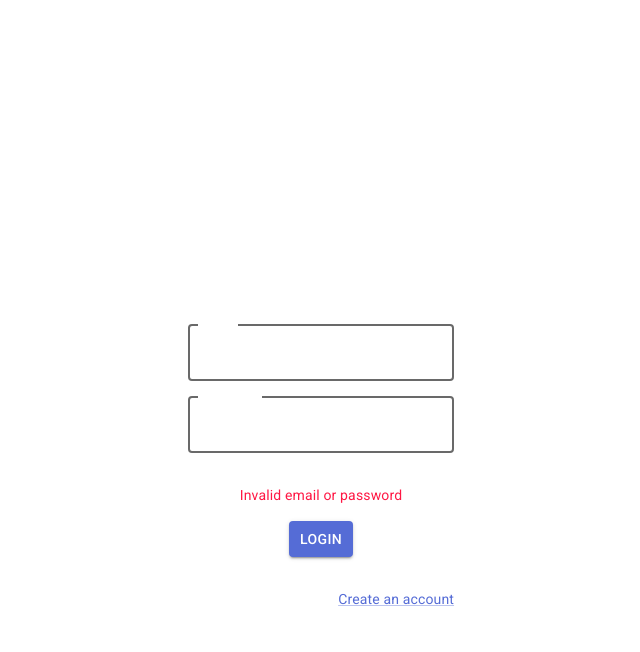
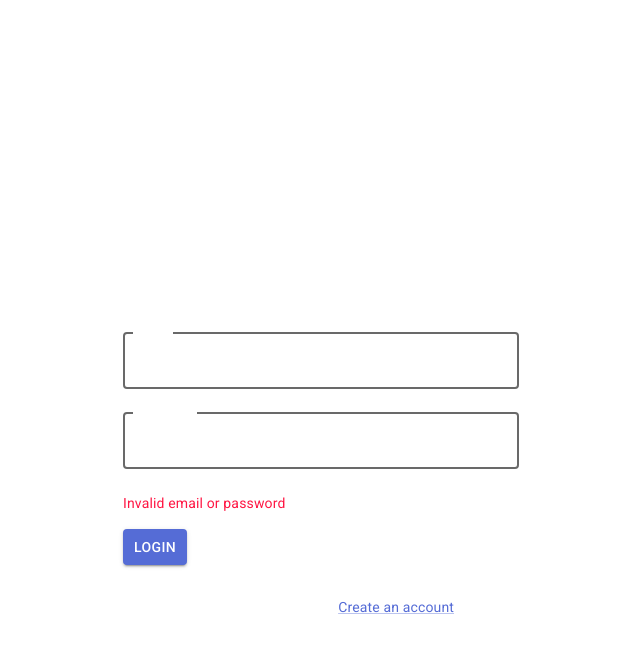
Before and after one commit to abindra-shk/FORM-PROJECT, a React (Vite) app: page / in a window 1280 px wide. Both pictures are taken after typing "name@example.com", "Sample123" into the empty fields and a click on the button "LOGIN". Shown: the top 652 px of the page, without its empty margins (319-959 px from the left). Built offline with nearby package versions, Linux system fonts and the light colour scheme; no server answers.

Commit message:
Feature:Added formik for validation.

```diff
--- a/package.json
+++ b/package.json
@@ -19,6 +19,7 @@
     "@reduxjs/toolkit": "^2.2.6",
     "axios": "^1.7.2",
     "dayjs": "^1.11.11",
+    "formik": "^2.4.6",
     "lodash": "^4.17.21",
     "moment": "^2.30.1",
     "moment-timezone": "^0.5.45",
@@ -26,7 +27,8 @@
     "react-dom": "^18.2.0",
     "react-redux": "^9.1.2",
     "react-router-dom": "^6.24.1",
-    "styled-components": "^6.1.11"
+    "styled-components": "^6.1.11",
+    "yup": "^1.4.0"
   },
   "devDependencies": {
     "@types/node": "^20.14.9",
--- a/src/pages/Auth/Login.tsx
+++ b/src/pages/Auth/Login.tsx
@@ -1,48 +1,59 @@
-import React, { useState } from 'react';
+import { useState } from 'react';
 import { useNavigate } from 'react-router-dom';
-import { TextField, Button, Box, Typography, Container, Link } from '@mui/material';
+import {
+  TextField,
+  Button,
+  Box,
+  Typography,
+  Container,
+  Link,
+} from '@mui/material';
+import { useDispatch } from 'react-redux';
+import { useFormik } from 'formik';
+import * as Yup from 'yup';
 import { PostRequest } from '../../services/services';
 import { API_ENDPOINTS } from '../../utils/constant';
-import { useDispatch } from 'react-redux';
 import { setAuthInfo } from './authSlice';
 
-const LoginForm = () => {
-  const [formValues, setFormValues] = useState({
-    email: '',
-    password: '',
+const LoginSchema = Yup.object().shape({
+  email: Yup.string().email().required().label('Email'),
+  password: Yup.string().required().label('Password'),
 });
 
-  const [errorMessage, setErrorMessage] = useState('');
+const LoginForm = () => {
+  const [generalError, setGeneralError] = useState('');
   const navigate = useNavigate();
   const dispatch = useDispatch();
 
-  const handleChange = (e: React.ChangeEvent<HTMLInputElement>) => {
-    setFormValues({
-      ...formValues,
-      [e.target.name]: e.target.value,
+  const formik = useFormik({
+    initialValues: {
+      email: '',
+      password: '',
+    },
+    validationSchema: LoginSchema,
+    validateOnChange: true,
+    validateOnBlur: true,
+    onSubmit: async (values, { setSubmitting }) => {
+      try {
+        const response = await PostRequest(
+          `${API_ENDPOINTS.ACCOUNT}/login`,
+          values
+        );
+        const { accessToken, data } = response.data;
+        localStorage.setItem('accessToken', accessToken);
+        dispatch(setAuthInfo({ accessToken, userInfo: data }));
+        navigate('/form');
+      } catch (error) {
+        setGeneralError('Invalid email or password');
+      } finally {
+        setSubmitting(false);
+      }
+    },
   });
-  };
-
-  const handleSubmit = async (e: React.FormEvent) => {
-    e.preventDefault();
-    try {
-      const response = await PostRequest(`${API_ENDPOINTS.ACCOUNT}/login`, formValues);
-      const { accessToken, data } = response.data;
-      localStorage.setItem('accessToken',accessToken);
-      console.log('Login successful', response.data);
-      dispatch(setAuthInfo({ accessToken, userInfo: data }));
-      navigate('/form'); // Navigate to the form component on submit
-    } catch (error) {
-      console.error('Login failed', error);
-      setErrorMessage('Invalid email or password');
-    }
-  };
 
   return (
     <Container maxWidth="xs">
       <Box
-        component="form"
-        onSubmit={handleSubmit}
         sx={{
           display: 'flex',
           color: 'white',
@@ -55,35 +66,55 @@ const LoginForm = () => {
         <Typography variant="h4" component="h1" gutterBottom>
           Login
         </Typography>
+        <form onSubmit={formik.handleSubmit} style={{ width: '100%' }}>
           <TextField
             fullWidth
             label="Email"
-          name="email"
             variant="outlined"
             type="email"
-          value={formValues.email}
-          onChange={handleChange}
+            name="email"
+            onChange={formik.handleChange}
+            onBlur={formik.handleBlur}
+            value={formik.values.email}
+            error={formik.touched.email && Boolean(formik.errors.email)}
+            helperText={formik.touched.email && formik.errors.email}
+            margin="normal"
           />
           <TextField
             fullWidth
             label="Password"
-          name="password"
             variant="outlined"
             type="password"
-          value={formValues.password}
-          onChange={handleChange}
+            name="password"
+            onChange={formik.handleChange}
+            onBlur={formik.handleBlur}
+            value={formik.values.password}
+            error={formik.touched.password && Boolean(formik.errors.password)}
+            helperText={formik.touched.password && formik.errors.password}
+            margin="normal"
           />
-        {errorMessage && (
+          {generalError && (
             <Typography variant="body2" color="error" sx={{ mt: 2 }}>
-            {errorMessage}
+              {generalError}
             </Typography>
           )}
-        <Button type="submit" variant="contained" color="primary" fullWidth>
-          Login
+          <Button
+            type="submit"
+            variant="contained"
+            color="primary"
+            fullWidth
+            disabled={formik.isSubmitting}
+            sx={{ mt: 2 }}
+          >
+            {formik.isSubmitting ? 'Logging in...' : 'Login'}
           </Button>
+        </form>
         <Typography variant="body2" component="p" sx={{ mt: 2 }}>
           Don't have an account?{' '}
-          <Link onClick={() => navigate('/register')} sx={{ cursor: 'pointer' }}>
+          <Link
+            onClick={() => navigate('/register')}
+            sx={{ cursor: 'pointer' }}
+          >
             Create an account
           </Link>
         </Typography>
--- a/src/pages/Auth/Register.tsx
+++ b/src/pages/Auth/Register.tsx
@@ -84,7 +84,7 @@ const RegisterForm = () => {
           value={formValues.repeat_password}
           onChange={handleChange}
         />
-        <Button type="submit" variant="contained" color="primary" fullWidth>
+        <Button type="submit" variant="contained" color="primary" sx={{width:'100px'}}>
           Register
         </Button>
         <Typography variant="body2" component="p" sx={{ mt: 2 }}>
--- a/src/pages/Home/Form/Form.tsx
+++ b/src/pages/Home/Form/Form.tsx
@@ -1,27 +1,28 @@
-import React, { useEffect, useState } from "react";
-import ErrorIcon from "@mui/icons-material/Error";
-import "./Form.style";
-import FormRow from "./FormRow";
-import { FormItem } from "../../../interface/interface";
-import { Button, Typography } from "@mui/material";
-import AddIcon from "@mui/icons-material/Add";
-import FormHeading from "./FormHeading";
+import { useEffect, useState } from 'react';
+import ErrorIcon from '@mui/icons-material/Error';
+import './Form.style';
+import FormRow from './FormRow';
+import { FormItem } from '../../../interface/interface';
+import { Button, Typography } from '@mui/material';
+import AddIcon from '@mui/icons-material/Add';
+import FormHeading from './FormHeading';
 import {
   GetRequest,
   PostRequest,
   DeleteRequest,
   PatchRequest,
-} from "../../../services/services";
-import { API_ENDPOINTS } from "../../../utils/constant";
-import dayjs, { Dayjs } from "dayjs";
-import { ErrorMessage, StyledForm } from "./Form.style";
-import ConfirmDialog from "./ConfirmDialog";
-import AutoCompleteSearch from "./AutoCompleteSearch";
+} from '../../../services/services';
+import { API_ENDPOINTS } from '../../../utils/constant';
+import dayjs, { Dayjs } from 'dayjs';
+import { ErrorMessage, StyledForm } from './Form.style';
+import ConfirmDialog from './ConfirmDialog';
+import AutoCompleteSearch from './AutoCompleteSearch';
 import {
   setNetworkInfo,
   clearNetworkInfo,
-} from "../../../services/networkSlice";
-import { useDispatch } from "react-redux";
+} from '../../../services/networkSlice';
+import { useDispatch } from 'react-redux';
+import { useNavigate } from 'react-router-dom';
 
 const Form = () => {
   const dispatch = useDispatch();
@@ -32,14 +33,20 @@ const Form = () => {
   const [error, setError] = useState<string | null>(null);
   const [errorId, setErrorId] = useState<string | null>(null);
 
+  const navigate = useNavigate();
+
   const displayAllUsers = async (): Promise<void> => {
     try {
-      dispatch(setNetworkInfo("fetching"));
+      dispatch(setNetworkInfo('fetching'));
       const res = await GetRequest(API_ENDPOINTS.TEST);
+      // res status
+      if (res.status == 402) {
+        navigate ('./login')
+      }
       dispatch(clearNetworkInfo());
       setFormArray(res.data.data);
       setFilteredFormArray(res.data.data);
-      console.log("users", res);
+      console.log('users', res);
     } catch (err) {
       console.log(err);
     }
@@ -55,19 +62,19 @@ const Form = () => {
       const obj = { ...item };
 
       switch (name) {
-        case "name":
+        case 'name':
           obj.name = value;
           updateData(id, { name: value });
           break;
-        case "email":
+        case 'email':
           obj.email = value;
           updateData(id, { email: value });
           break;
-        case "address":
+        case 'address':
           obj.address = value;
           updateData(id, { address: value });
           break;
-        case "ratePerHour":
+        case 'ratePerHour':
           obj.ratePerHour = value;
           if (obj.ratePerHour.toString().trim().length !== 0) {
             obj.total = obj.hours * value;
@@ -77,7 +84,7 @@ const Form = () => {
           updateData(id, { ratePerHour: value });
           updateData(id, { total: obj.total });
           break;
-        case "hours":
+        case 'hours':
           obj.hours = value;
           if (obj.hours.toString().trim().length !== 0) {
             obj.total = obj.ratePerHour * value;
@@ -87,21 +94,21 @@ const Form = () => {
           updateData(id, { hours: value });
           updateData(id, { total: obj.total });
           break;
-        case "startDate":
-        case "endDate":
+        case 'startDate':
+        case 'endDate':
           obj[name] = value;
           if (
-            name === "startDate" &&
+            name === 'startDate' &&
             obj.endDate &&
             dayjs(value).isAfter(dayjs(obj.endDate))
           ) {
-            setError("Start date cannot be after end date");
+            setError('Start date cannot be after end date');
           } else if (
-            name === "endDate" &&
+            name === 'endDate' &&
             obj.startDate &&
             dayjs(value).isBefore(dayjs(obj.startDate))
           ) {
-            setError("End date cannot be before start date");
+            setError('End date cannot be before start date');
           } else {
             obj.days = calculateDays(obj.startDate, obj.endDate);
             setError(null);
@@ -109,7 +116,7 @@ const Form = () => {
             updateData(id, { days: obj.days });
           }
           break;
-        case "dateRange":
+        case 'dateRange':
           obj.startDate = value.startDate;
           obj.endDate = value.endDate;
           obj.days = value.days;
@@ -127,7 +134,9 @@ const Form = () => {
     };
 
     setFormArray((prevFormArray) => prevFormArray.map(updateItem));
-    setFilteredFormArray((prevFilteredArray) => prevFilteredArray.map(updateItem));
+    setFilteredFormArray((prevFilteredArray) =>
+      prevFilteredArray.map(updateItem)
+    );
   };
 
   const updateData = async (id: string, value: any) => {
@@ -145,7 +154,7 @@ const Form = () => {
 
   const calculateDays = (startDate: Dayjs | null, endDate: Dayjs | null) => {
     if (startDate && endDate) {
-      return dayjs(endDate).diff(dayjs(startDate), "day");
+      return dayjs(endDate).diff(dayjs(startDate), 'day');
     }
     return 0;
   };
@@ -153,8 +162,12 @@ const Form = () => {
   const handleDelete = async (id: string) => {
     try {
       await DeleteRequest(`${API_ENDPOINTS.TEST}/${id}`);
-      setFormArray((prevFormArray) => prevFormArray.filter((item) => item._id !== id));
-      setFilteredFormArray((prevFilteredArray) => prevFilteredArray.filter((item) => item._id !== id));
+      setFormArray((prevFormArray) =>
+        prevFormArray.filter((item) => item._id !== id)
+      );
+      setFilteredFormArray((prevFilteredArray) =>
+        prevFilteredArray.filter((item) => item._id !== id)
+      );
     } catch (err) {
       console.log(err);
     }
--- /dev/null
+++ b/src/routes/protectedRoute.tsx
@@ -0,0 +1,12 @@
+import React from 'react';
+import { Navigate, Outlet } from 'react-router-dom';
+import { useSelector } from 'react-redux';
+
+
+const ProtectedRoute: React.FC = () => {
+  const isAuthenticated = useSelector((state: any) => state.auth.isAuthenticated);
+
+  return isAuthenticated ? <Outlet /> : <Navigate to="/login" />;
+};
+
+export default ProtectedRoute;
--- a/src/routes/routes.tsx
+++ b/src/routes/routes.tsx
@@ -1,15 +1,21 @@
+import React from 'react';
 import { Routes, Route } from 'react-router-dom';
 import LoginForm from '../pages/Auth/Login';
 import RegisterForm from '../pages/Auth/Register';
 import Form from '../pages/Home/Form/Form';
+import ProtectedRoute from './protectedRoute';
 
-const MainRoute = () => {
+const MainRoute: React.FC = () => {
   return (
     <Routes>
-      <Route path="/" element={<LoginForm />} />{' '}
+      <Route path="/" element={<LoginForm />} />
       <Route path="/login" element={<LoginForm />} />
       <Route path="/register" element={<RegisterForm />} />
-      <Route path="/form" element={<Form />} />
+
+      {/* Protected routes */}
+      <Route element={<ProtectedRoute />}>
+        <Route path="/form" element={<Form />} />
+      </Route>
     </Routes>
   );
 };
--- a/src/services/services.tsx
+++ b/src/services/services.tsx
@@ -1,9 +1,11 @@
 import baseAxios from './axios';
 
-
-export const GetRequest = async (url: string, config = {}) => {
-
-  return await baseAxios.get(url, config);
+export const GetRequest = async (url: string) => {
+  return await baseAxios.get(url, {
+    headers: {
+      accessToken: localStorage.getItem('accessToken'),
+    },
+  });
 };
 
 export const PostRequest = (url: string, data: any, config = {}) => {
```
Also changed, not shown: src/pages/Auth/Login2.tsx (added, +124 -0 lines), 1 other file (tests, documents, lock files or other folders). Lines whose indentation alone changed are shown as unchanged.
